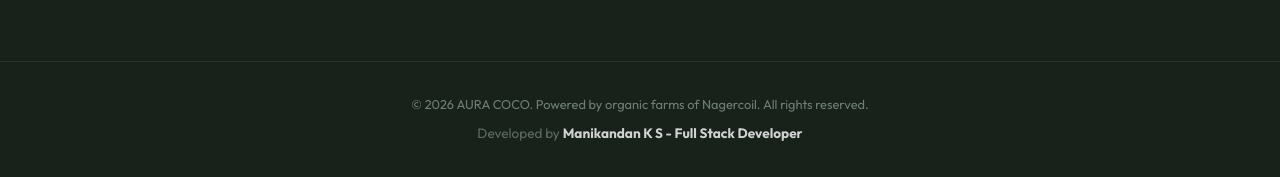
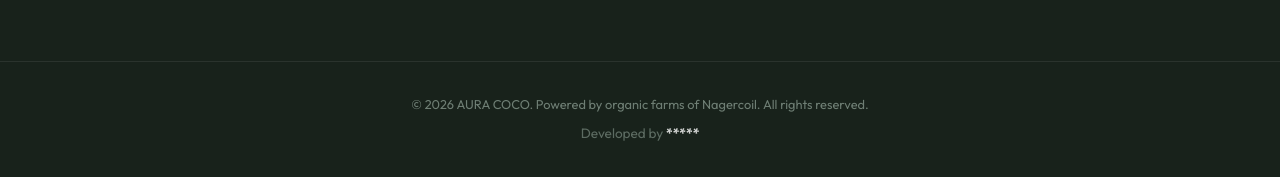
Before and after one commit to MANIKANDAN877/ecommercewebsite, a website: page index.html in a window 1280 px wide. Shown: the part 7279-7456 px from the top of the page. Drawn offline with nearby package versions, Linux system fonts and the light colour scheme; no server answers.

Commit message:
Update index.html

```diff
--- a/index.html
+++ b/index.html
@@ -428,7 +428,7 @@
         </div>
         <div class="footer-bottom">
             <p>&copy; 2026 AURA COCO. Powered by organic farms of Nagercoil. All rights reserved.</p>
-            <p style="margin-top: 0.5rem; font-size: 0.85rem; opacity: 0.8;">Developed by <strong style="color: rgb(255, 255, 255);">Manikandan K S - Full Stack Developer</strong></p>
+            <p style="margin-top: 0.5rem; font-size: 0.85rem; opacity: 0.8;">Developed by <strong style="color: rgb(255, 255, 255);">***** </strong></p>
         </div>
     </footer>
 
```
